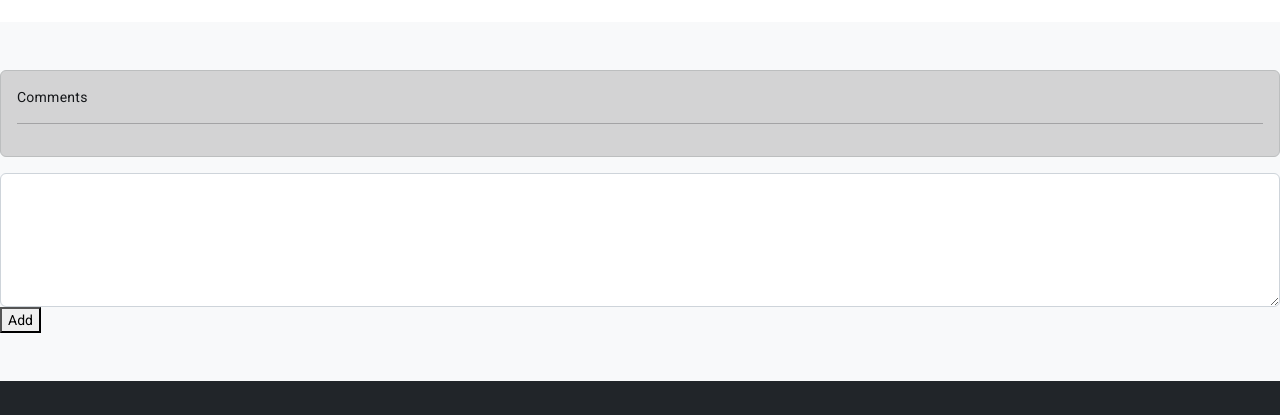
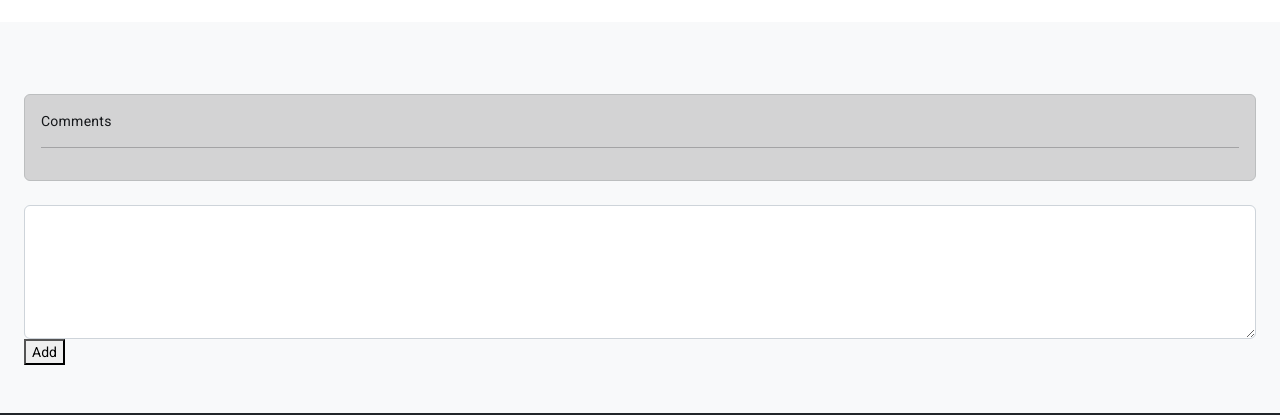
Before and after one commit to valeriiSkliar/angular-final-task, an Angular app: page /product-page/1 in a window 1280 px wide. Shown: the part 655-1070 px from the top of the page. Built offline with nearby package versions, Linux system fonts and the light colour scheme.

Commit message:
merge branch

```diff
--- a/src/app/product/comment-component/comment-component.component.html
+++ b/src/app/product/comment-component/comment-component.component.html
@@ -1,15 +1,15 @@
 <!-- Related items section-->
-<section class="py-5 bg-light">
+<section class="py-5 bg-light wid">
 
     <ng-container *ngFor="let comment of activeComments.comments">
-    <div class="alert alert-dark" role="alert">
+    <div class="alert alert-dark m-4" role="alert">
         <!--<h4 class="alert-heading">Well done!</h4>-->
         <p>{{comment}}</p>
         <hr>
         <p class="mb-0"></p>
     </div>
     </ng-container>
-    <div>
+    <div class="px-4">
         <textarea class="form-control" rows="5" [(ngModel)]="comment"></textarea>
         <button (click)="onClick()">Add</button>
     </div>
--- a/src/app/product/product-component/product-img/product-img.component.html
+++ b/src/app/product/product-component/product-img/product-img.component.html
@@ -1 +1 @@
-<img class="card-img-top mb-5 mb-md-0" src="{{imgUrl}}" alt="Book" />
+<img class="card-img-top mb-5 mb-md-0 img-fluid p" src="{{imgUrl}}" alt="Book" />
```
